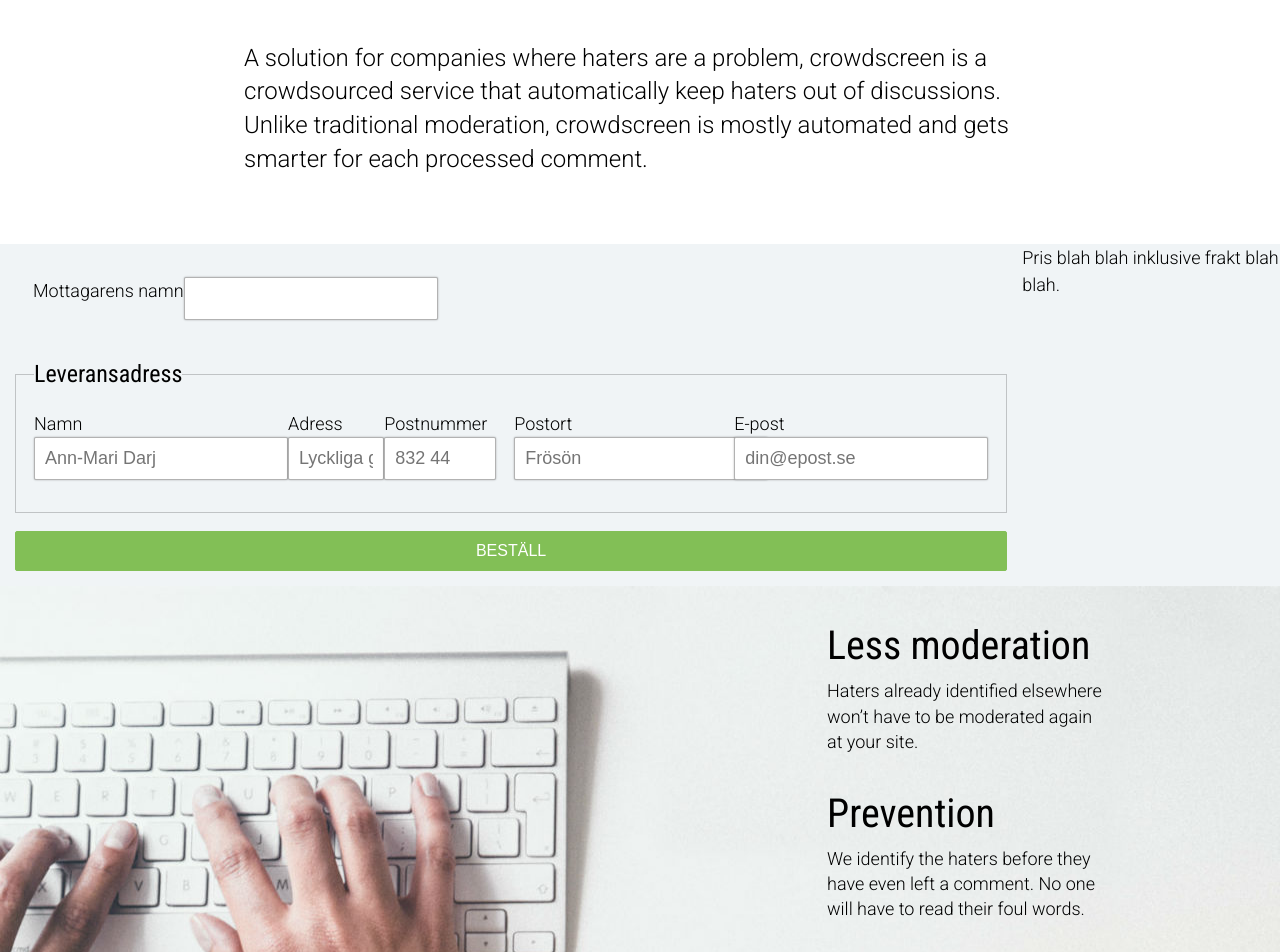
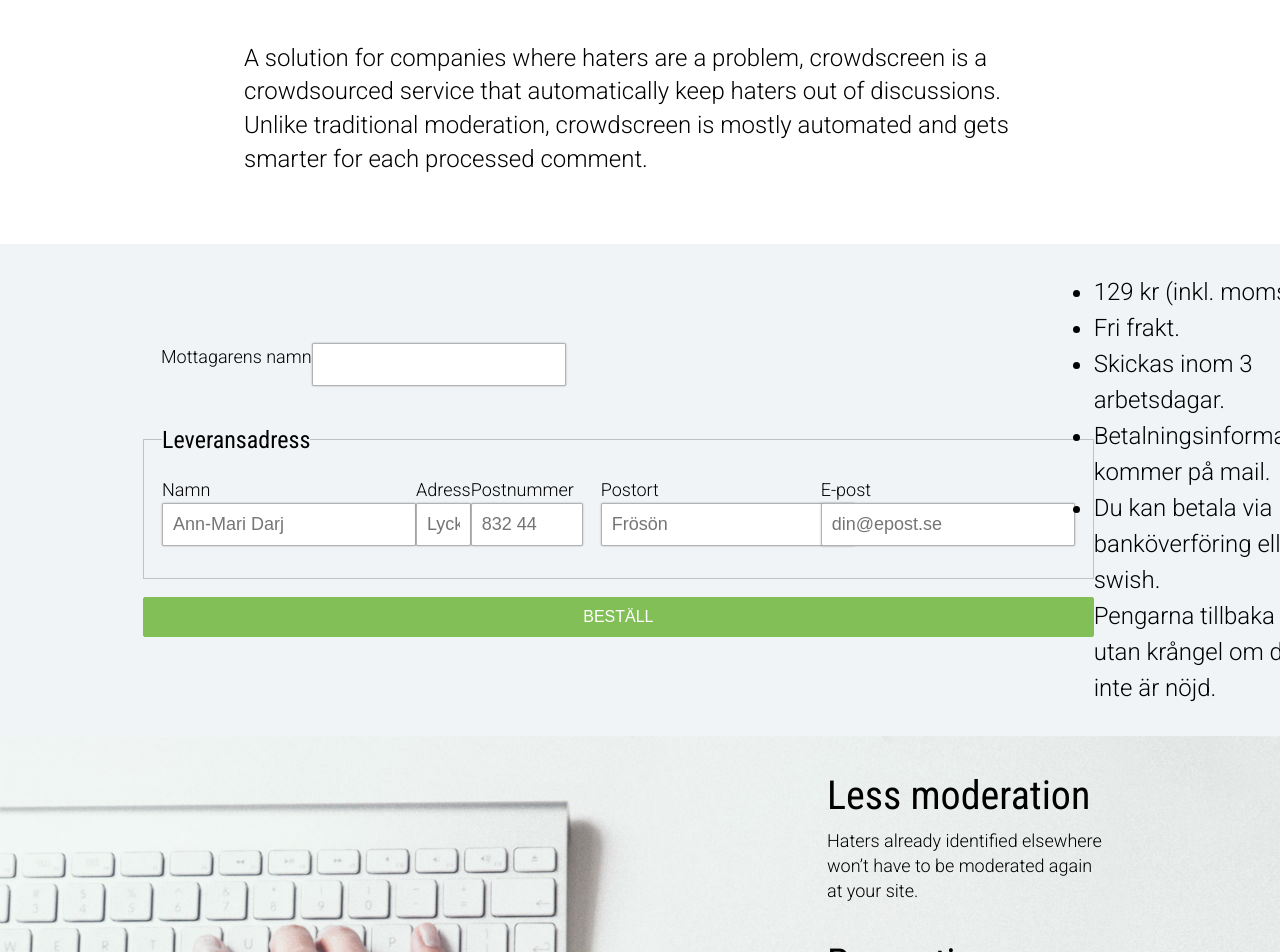
Before and after one commit to amo222/amo222.github.io, a Jekyll site: the page built from index.html, in a window 1280 px wide. Shown: the part 881-1833 px from the top of the page. Built offline with Jekyll 4.4.1, drawn with Linux system fonts in a browser that asks for light colours; nearby versions of some CDN libraries; some of the changed text lies outside the part shown.

Commit message:
Payment info next to order form

```diff
--- a/_includes/footer.html
+++ b/_includes/footer.html
@@ -1,3 +1,3 @@
 <footer class="footer">
-  Made with <span class="fa fa-heart footer_heart"></span> by real people
+  Gjort med <img alt="love" class="footer_heart" src="./assets/images/footer_icon.svg">
 </footer>
--- a/_includes/head.html
+++ b/_includes/head.html
@@ -6,51 +6,10 @@
   <title>{{ site.title }}{% if page.title %} - {{ page.title }}{% endif %}</title>
   <meta name="description" content="{% if page.excerpt %}{{ page.excerpt | strip_html | strip_newlines | truncate: 160 }}{% else %}{{ site.description }}{% endif %}">
 
-  <script src="https://use.fontawesome.com/f740761aab.js"></script>
   <link href='http://fonts.googleapis.com/css?family=Roboto+Condensed:400italic,400|Roboto:500,700italic,300,700,300italic' rel='stylesheet' type='text/css'>
 
   <link rel="stylesheet" href="{{ "/assets/stylesheets/main.css" | prepend: site.baseurl }}">
-  <script src="https://ajax.googleapis.com/ajax/libs/jquery/1.11.3/jquery.min.js"></script>
-  <script src="/assets/javascripts/turbolinks.js"></script>
   <script src="/assets/javascripts/main.js"></script>
   <link rel="canonical" href="{{ page.url | replace:'index.html','' | prepend: site.baseurl | prepend: site.url }}">
   <link rel="alternate" type="application/rss+xml" title="{{ site.title }}" href="{{ "/feed.xml" | prepend: site.baseurl | prepend: site.url }}" />
-
-  <link rel="apple-touch-icon" sizes="57x57" href="/favicon/apple-touch-icon-57x57.png">
-  <link rel="apple-touch-icon" sizes="60x60" href="/favicon/apple-touch-icon-60x60.png">
-  <link rel="apple-touch-icon" sizes="72x72" href="/favicon/apple-touch-icon-72x72.png">
-  <link rel="apple-touch-icon" sizes="76x76" href="/favicon/apple-touch-icon-76x76.png">
-  <link rel="apple-touch-icon" sizes="114x114" href="/favicon/apple-touch-icon-114x114.png">
-  <link rel="apple-touch-icon" sizes="120x120" href="/favicon/apple-touch-icon-120x120.png">
-  <link rel="apple-touch-icon" sizes="144x144" href="/favicon/apple-touch-icon-144x144.png">
-  <link rel="apple-touch-icon" sizes="152x152" href="/favicon/apple-touch-icon-152x152.png">
-  <link rel="apple-touch-icon" sizes="180x180" href="/favicon/apple-touch-icon-180x180.png">
-  <link rel="icon" type="image/png" href="/favicon/favicon-32x32.png" sizes="32x32">
-  <link rel="icon" type="image/png" href="/favicon/favicon-194x194.png" sizes="194x194">
-  <link rel="icon" type="image/png" href="/favicon/favicon-96x96.png" sizes="96x96">
-  <link rel="icon" type="image/png" href="/favicon/android-chrome-192x192.png" sizes="192x192">
-  <link rel="icon" type="image/png" href="/favicon/favicon-16x16.png" sizes="16x16">
-  <link rel="manifest" href="/favicon/manifest.json">
-  <link rel="shortcut icon" href="/favicon/favicon.ico">
-  <meta name="msapplication-TileColor" content="#2b5797">
-  <meta name="msapplication-TileImage" content="/favicon/mstile-144x144.png">
-  <meta name="msapplication-config" content="/favicon/browserconfig.xml">
-  <meta name="theme-color" content="#00a0de">
-
-  <!-- Facebook Og -->
-  <meta content="website" property="og:type">
-  <meta content="{{ site.title }}{% if page.title %} - {{ page.title }}{% endif %}" property="og:title">
-  <meta content="{% if page.excerpt %}{{ page.excerpt | strip_html | strip_newlines | truncate: 160 }}{% else %}{{ site.description }}{% endif %}" property="og:description">
-  <meta content="http://crowdscreen.com/{% if page.pic %}images/{{ page.pic }}.jpg{% else %}assets/images/background.jpg{% endif %}" property="og:image">
-  <meta content="http://crowdscreen.com{% if page.url%}{{ page.url }}{% endif %}" property="og:url">
-  <meta content="Mittmedia DMU" property="og:site_name">
-  <!-- Twitter cards -->
-  <meta content="http://crowdscreen/{% if page.pic %}images/{{ page.pic }}.jpg{% else %}assets/images/background.jpg{% endif %}" name="twitter:card">
-  <meta content="@crowdscreen" name="twitter:site">
-  <meta content="@crowdscreen" name="twitter:creator">
-  <meta content="{{ site.title }}{% if page.title %} - {{ page.title }}{% endif %}" name="twitter:title">
-  <meta content="{% if page.excerpt %}{{ page.excerpt | strip_html | strip_newlines | truncate: 160 }}{% else %}{{ site.description }}{% endif %}" name="twitter:description">
-  <meta content="http://dev.mittmedia.se{% if page.url%}{{ page.url }}{% endif %}" name="twitter:image">
-  <meta name="csrf-param" content="authenticity_token">
-  <meta name="csrf-token" content="FFu1AvBf9QwHpY4PdDqPTubwThZgO7QDw3DulLrgdLA=">
 </head>
--- a/assets/stylesheets/main.scss
+++ b/assets/stylesheets/main.scss
@@ -147,12 +147,28 @@
     }
 }
 
+//Order
+.order {
+    @include flexbox();
+    @include align-items(center);
+    @include justify-content(space-between);
+    padding: 30px 0;
+}
+
+//Order summary
+.summary {
+    font-size: $fontSize-x6;
+    max-width: 20em;
+}
+.summary_list {
+    list-style: disc;
+}
+
 //Forms
 .form {
     @include flexbox();
     @include flex-direction(column);
     @include justify-content(center);
-    padding: 15px;
 }
 .form_legend {
     font-family: $fontFamily-default;
@@ -163,6 +179,9 @@
     @include flexbox();
     margin-bottom: 1em;
     padding: 1em;
+}
+.fieldset--receiver {
+    padding-top: 0;
 }
 .fieldset--sender {
     border: 1px solid $color-formFieldsetBorder;
@@ -237,62 +256,12 @@
 	padding: 2em 0 0 0;
 	width: 280px;
 }
-.usp_symbol {
-  display: none;
-	font-size: $fontSize-x9;
-  margin-bottom: 15px;
-}
 .usp_headline {
 	@extend .headlineLarge;
     margin-bottom: 0.2em;
 }
 .usp_text {
     margin: 0;
-}
-
-.prices {
-    @include flexbox();
-    @include flex-direction(column);
-    @include align-items(center);
-
-    @media(min-width: 800px) {
-        @include flex-direction(row);
-        @include align-items(flex-start);
-        @include justify-content(space-between);
-    }
-}
-.price {
-    @include flexbox();
-    @include flex-direction(column);
-    @include align-items(center);
-    padding: 30px 0;
-    width: 250px;
-}
-.price_title {
-    font-family: $fontFamily-default;
-    text-align: center;
-    width: 100%;
-}
-.price_title--free {
-    border-bottom: 2px solid $color-priceFreeBorder;
-}
-.price_title--small {
-    border-bottom: 5px solid $color-priceSmallBorder;
-}
-.price_title--business {
-    border-bottom: 2px solid $color-priceBusinessBorder;
-}
-.price_option {
-    font-size: $fontSize-x7;
-    margin: 15px 0;
-    text-align: center;
-}
-.price_period {
-    font-size: $fontSize-x4;
-}
-.price_features {
-    font-size: $fontSize-x4;
-    list-style: disc;
 }
 
 //FAQ
@@ -315,5 +284,7 @@
 	text-align: center;
 }
 .footer_heart {
-	color: $color-footerHeart;
+    height: 18px;
+    vertical-align: middle;
+    width: 18px;
 }
--- a/index.html
+++ b/index.html
@@ -12,6 +12,7 @@
     </div>
 </div>
 <div class="section section--order">
+    <div class="inner order">
         <form class="form" method="POST" action="http://formspree.io/annmari.darj@gmail.com">
             <fieldset class="fieldset fieldset--receiver">
                 <label class="form_label" for="receiver_name">Mottagarens namn</label>
@@ -50,8 +51,16 @@
 
             <input type="submit" class="form_submit" value="Beställ">
         </form>
-    <div class="">
-        Pris blah blah inklusive frakt blah blah.
+        <div class="summary">
+            <ul class="summary_list">
+                <li class="summary_item">129 kr (inkl. moms)</li>
+                <li class="summary_item">Fri frakt.</li>
+                <li class="summary_item">Skickas inom 3 arbetsdagar.</li>
+                <li class="summary_item">Betalningsinformation kommer på mail.</li>
+                <li class="summary_item">Du kan betala via banköverföring eller swish.</li>
+                <li class="summary_item">Pengarna tillbaka utan krångel om du inte är&nbsp;nöjd.</li>
+            </ul>
+        </div>
     </div>
 </div>
 <div class="section section--usps">
@@ -72,38 +81,3 @@
         </div>
     </div>
 </div>
-<div class="section section--pricing">
-    <div class="inner prices">
-        <div class="price">
-          <h3 class="price_title price_title--free">Mini</h3>
-          <span class="price_option">$5</span>
-          <p class="price_description">A limited plan for small blogs and enthusiasts.</p>
-          <ul class="price_features">
-              <li class="price_featureItem">Up to 500 API calls per day.</li>
-              <li class="price_featureItem">Help whenever we can.</li>
-              <li class="price_featureItem">Free while we're in beta.</li>
-          </ul>
-        </div>
-        <div class="price">
-            <h3 class="price_title price_title--small">Small</h3>
-            <span class="price_option">$29 <span class="price_period">per month</span></span>
-            <p class="price_description">For smaller sites and apps.</p>
-            <ul class="price_features">
-                <li class="price_featureItem">Up to 5000 API calls per day.</li>
-                <li class="price_featureItem">Extra swift support.</li>
-                <li class="price_featureItem">Free while we're in beta.</li>
-            </ul>
-        </div>
-        <div id="pricing" class="price">
-            <h3 class="price_title price_title--business">Business</h3>
-            <span class="price_option">$89 <span class="price_period">per month</span></span>
-            <p class="price_description">For news sites and apps with lots of comments.</p>
-            <ul class="price_features">
-                <li class="price_featureItem">Up to 40 000 API calls per day.</li>
-                <li class="price_featureItem">"We'll drop everything to help you" kind of support.</li>
-                <li class="price_featureItem">Free while we're in beta.</li>
-                <li class="price_featureItem">Contact us for even bigger plans.</li>
-            </ul>
-        </div>
-    </div>
-</div>
```
Also changed, not shown: assets/images/footer_icon.svg (added), assets/images/partner_aws.svg (deleted), assets/images/partner_heroku.svg (deleted), assets/images/partner_rails.svg (deleted), 5 other files. Lines whose indentation alone changed are shown as unchanged.
